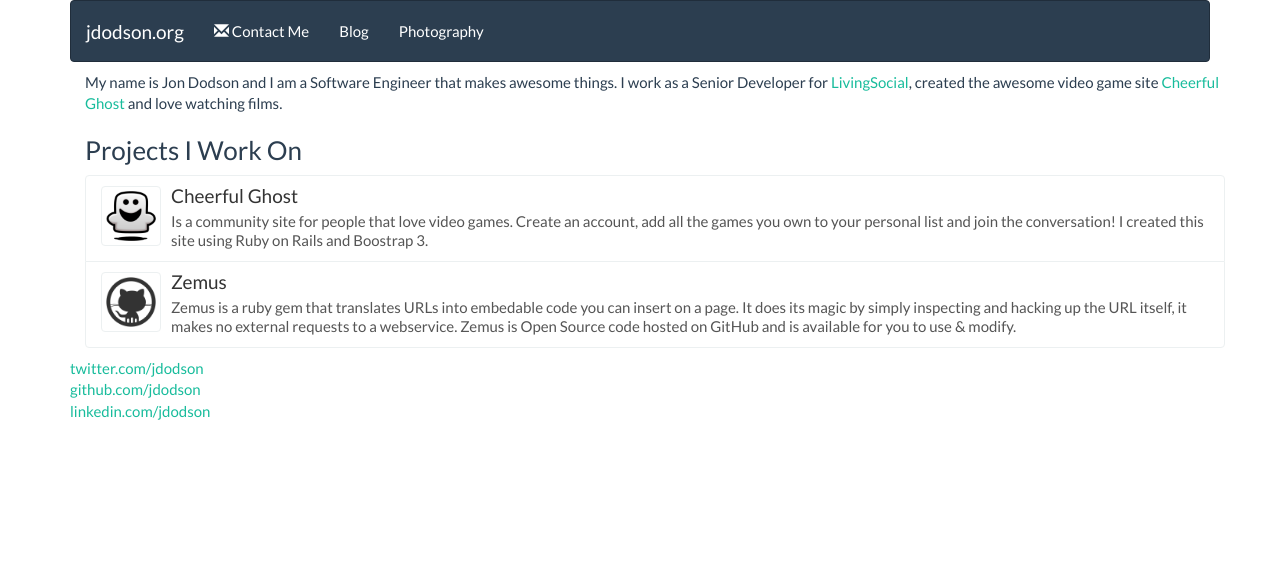
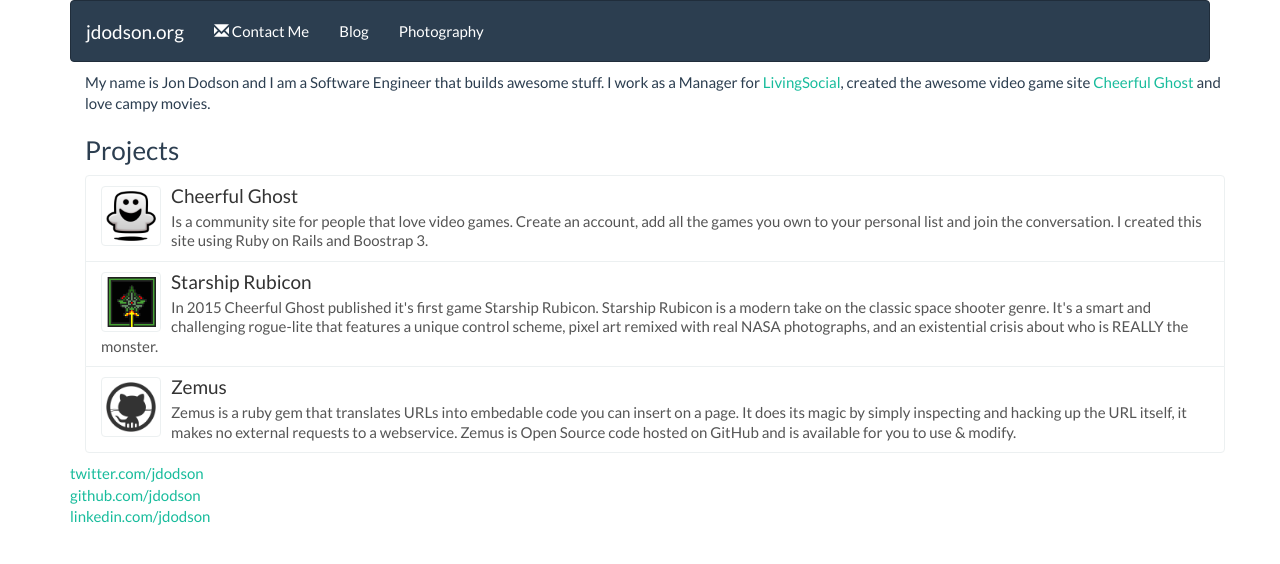
Before and after one commit to jdodson/oldjdodsonorg, a Jekyll site: the page built from index.html, in a window 1280 px wide. Shown: the top 564 px of the page. Built offline with Jekyll 4.4.1, drawn with Linux system fonts in a browser that asks for light colours; Markdown is read by kramdown in place of the engine named in the settings.

Commit message:
A few text updates, added Starship Rubicon as well as my promotion

```diff
--- a/index.html
+++ b/index.html
@@ -1,15 +1,15 @@
 ---
 layout: default
-title: i make awesome things
-description: My name is Jon Dodson and I am a Software Engineer that makes awesome things.  I work as a Senior Developer for LivingSocial, created the awesome video game site Cheerful Ghost and love watching films.
+title: i build awesome stuff
+description: My name is Jon Dodson and I am a Software Engineer that builds awesome stuff.  I work as a Manager for LivingSocial, created the awesome video game site Cheerful Ghost and love campy movies.
 ---
 
 <div class="container">
-  My name is Jon Dodson and I am a Software Engineer that makes awesome things.  I work as a Senior Developer for <a href="http://livingsocial.com" target="_blank">LivingSocial</a>, created the awesome video game site <a href="http://cheerfulghost.com" target="_blank">Cheerful Ghost</a> and love watching films.
+  My name is Jon Dodson and I am a Software Engineer that builds awesome stuff.  I work as a Manager for <a href="http://livingsocial.com" target="_blank">LivingSocial</a>, created the awesome video game site <a href="http://cheerfulghost.com" target="_blank">Cheerful Ghost</a> and love campy movies.
 </div>
 
 <div class="container">
-  <h3 id="list-group-basic">Projects I Work On</h3>
+  <h3 id="list-group-basic">Projects</h3>
 
   <div class="list-group">
     <a href="http://cheerfulghost.com" class="list-group-item" title="Cheerful Ghost is an awesome site for people that love video games." target="_blank">
@@ -18,7 +18,15 @@
       </div>
 
       <h4 class="list-group-item-heading">Cheerful Ghost</h4>
-      <p class="list-group-item-text">Is a community site for people that love video games.  Create an account, add all the games you own to your personal list and join the conversation!  I created this site using Ruby on Rails and Boostrap 3.</p>
+      <p class="list-group-item-text">Is a community site for people that love video games.  Create an account, add all the games you own to your personal list and join the conversation.  I created this site using Ruby on Rails and Boostrap 3.</p>
+    </a>
+    <a href="http://www.starshiprubicon.com" class="list-group-item" title="Cheerful Ghost published it's first game Starship Rubicon" target="_blank">
+      <div class="pull-left list-icon">
+        <img class="img-thumbnail" src="images/starshiprubicon.png" />
+      </div>
+
+      <h4 class="list-group-item-heading">Starship Rubicon</h4>
+      <p class="list-group-item-text">In 2015 Cheerful Ghost published it's first game Starship Rubicon. Starship Rubicon is a modern take on the classic space shooter genre. It's a smart and challenging rogue-lite that features a unique control scheme, pixel art remixed with real NASA photographs, and an existential crisis about who is REALLY the monster.</p>
     </a>
     <a href="https://github.com/jdodson/zemus" class="list-group-item" title="Zemus is a Ruby gem for embedding media in apps." target="_blank">
       <div class="pull-left list-icon">
```
Also changed, not shown: images/starshiprubicon.png (added).
